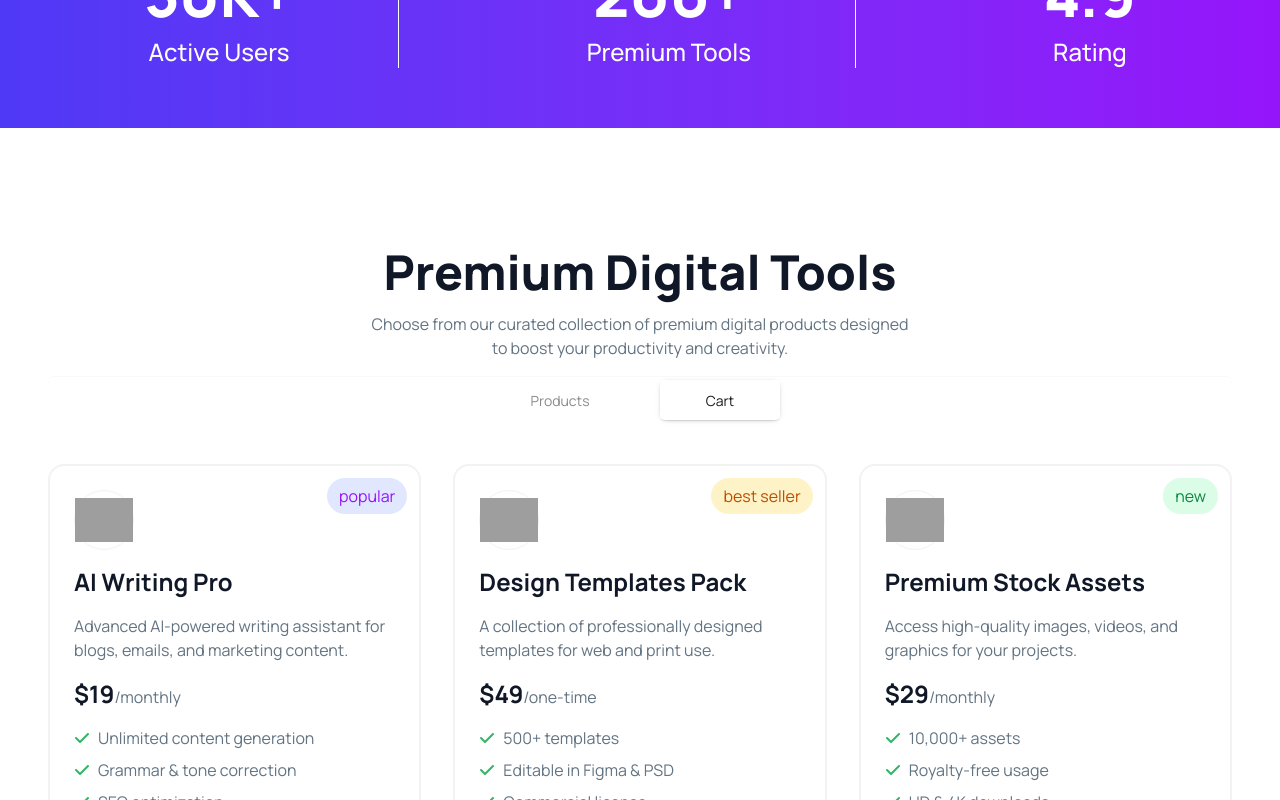
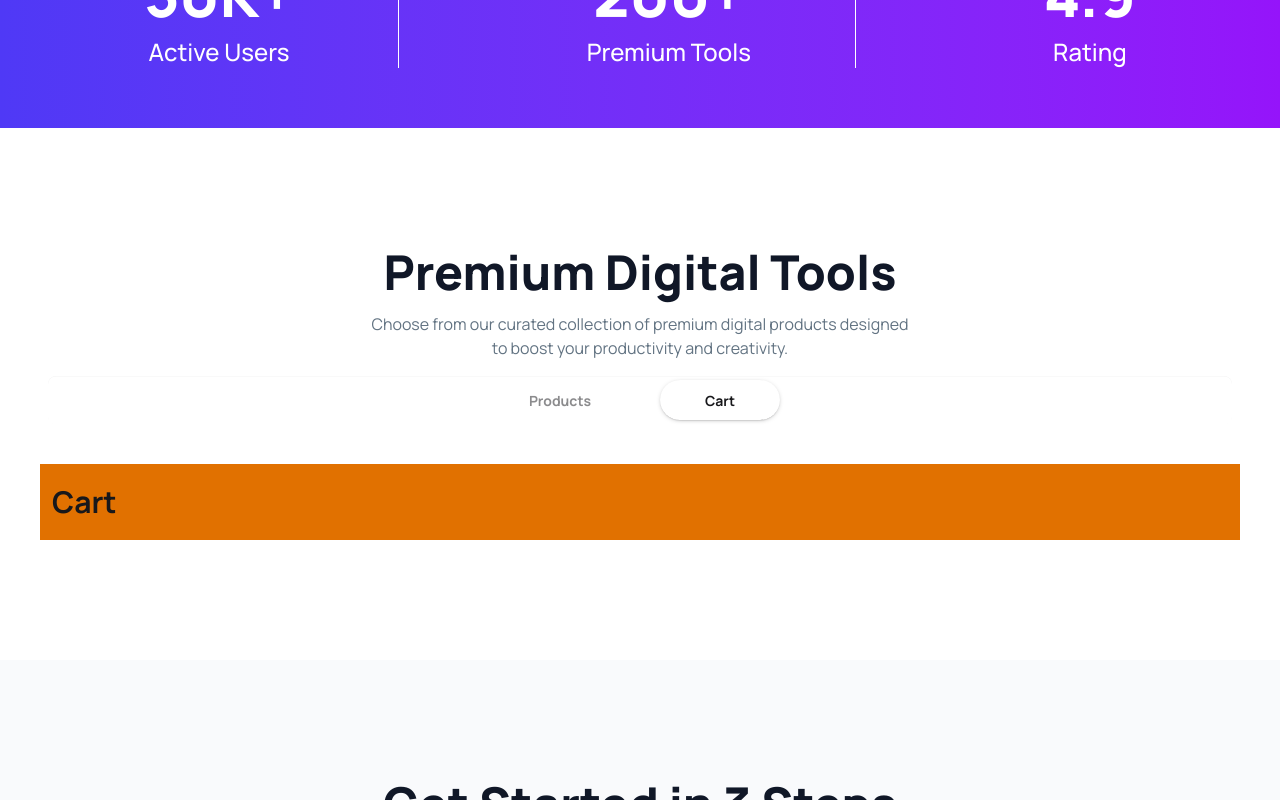
Before and after one commit to jubayer50/digiTools, a React (Vite) app: page / in a window 1280 px wide. Both pictures are taken after a click on the radio button "Cart". Shown: the part 914-1714 px from the top of the page. Built offline with nearby package versions, Linux system fonts and the light colour scheme; grey boxes are pictures that could not be loaded.

Commit message:
tabs ways data showing function implement

```diff
--- a/src/App.jsx
+++ b/src/App.jsx
@@ -1,5 +1,7 @@
+import { useState } from "react";
 import "./App.css";
 import Banner from "./Components/Banner/Banner";
+import CartProducts from "./Components/CartProducts/CartProducts";
 import Footer from "./Components/Footer/Footer";
 import NavBar from "./Components/NavBar/NavBar";
 import PremiumDigital from "./Components/PremiumDigital/PremiumDigital ";
@@ -19,6 +21,8 @@ const pricingPromise = getPricingPromise();
 const productsPromise = fetch("/products.json").then((res) => res.json());
 
 function App() {
+  const [tabsActive, setTabsActive] = useState("products");
+
   return (
     <>
       <NavBar></NavBar>
@@ -29,9 +33,13 @@ function App() {
 
       <PremiumDigital></PremiumDigital>
 
-      <Tabs></Tabs>
+      <Tabs setTabsActive={setTabsActive}></Tabs>
 
-      <Products productsPromise={productsPromise}></Products>
+      {tabsActive === "products" && (
+        <Products productsPromise={productsPromise}></Products>
+      )}
+
+      {tabsActive === "cart" && <CartProducts></CartProducts>}
 
       <Started></Started>
 
--- /dev/null
+++ b/src/Components/CartProducts/CartProducts.jsx
@@ -0,0 +1,11 @@
+import React from "react";
+
+const CartProducts = () => {
+  return (
+    <div className="max-w-300 mx-auto mt-10">
+      <div className="bg-amber-600 text-3xl font-bold py-5 px-3">Cart</div>
+    </div>
+  );
+};
+
+export default CartProducts;
--- a/src/Components/Tabs/Tabs.jsx
+++ b/src/Components/Tabs/Tabs.jsx
@@ -1,22 +1,28 @@
 import React from "react";
 
-const Tabs = () => {
+const Tabs = ({ setTabsActive }) => {
   return (
-    <div className="max-w-300 mx-auto px-2">
+    <div className="max-w-300 mx-auto px-2 font-bold">
       {/* name of each tab group should be unique */}
       <div className="tabs justify-center gap-10 mt-4 bg-transparent tabs-box">
         <input
           type="radio"
           name="my_tabs_1"
-          className="tab w-30"
+          className="tab w-30 rounded-full"
           aria-label="Products"
+          onClick={() => {
+            setTabsActive("products");
+          }}
           defaultChecked
         />
         <input
           type="radio"
           name="my_tabs_1"
-          className="tab w-30"
+          className="tab w-30 rounded-full"
           aria-label="Cart"
+          onClick={() => {
+            setTabsActive("cart");
+          }}
         />
       </div>
     </div>
```
